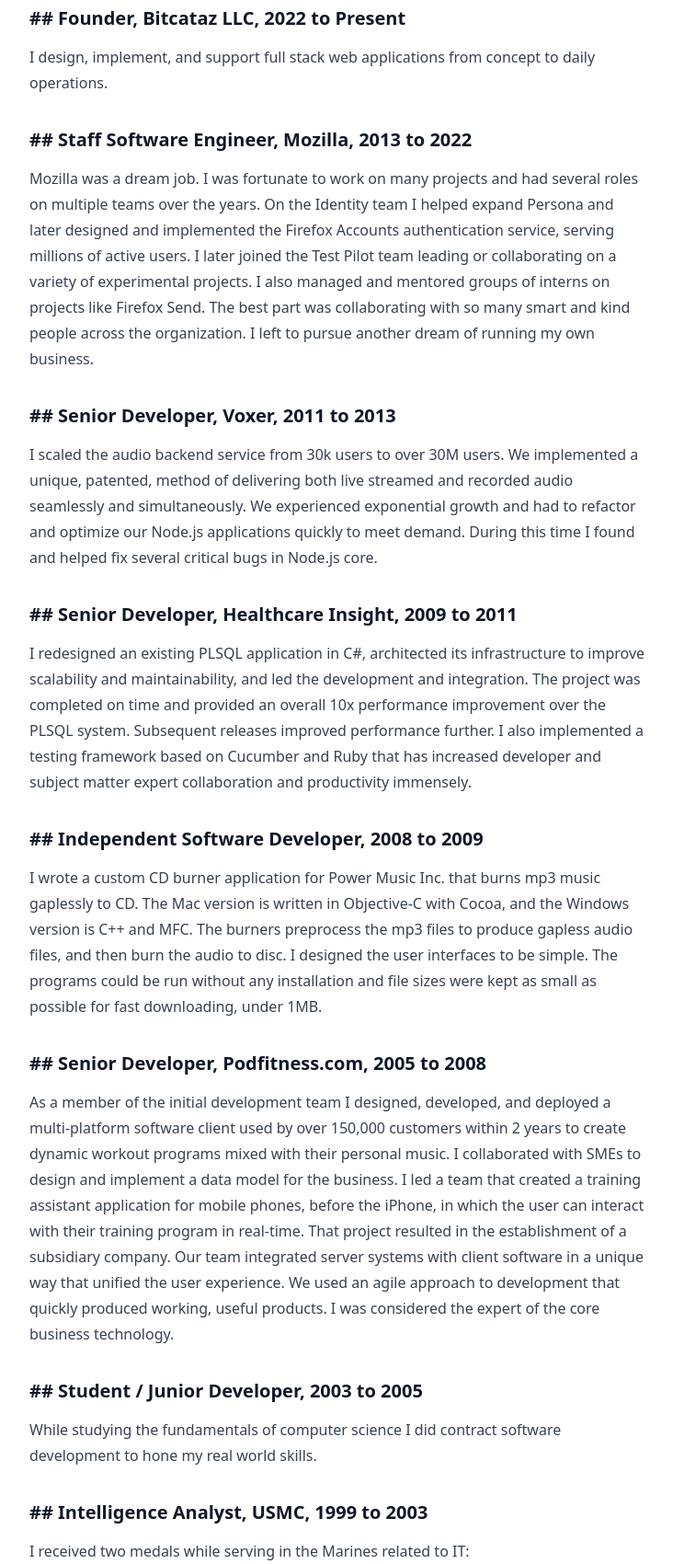
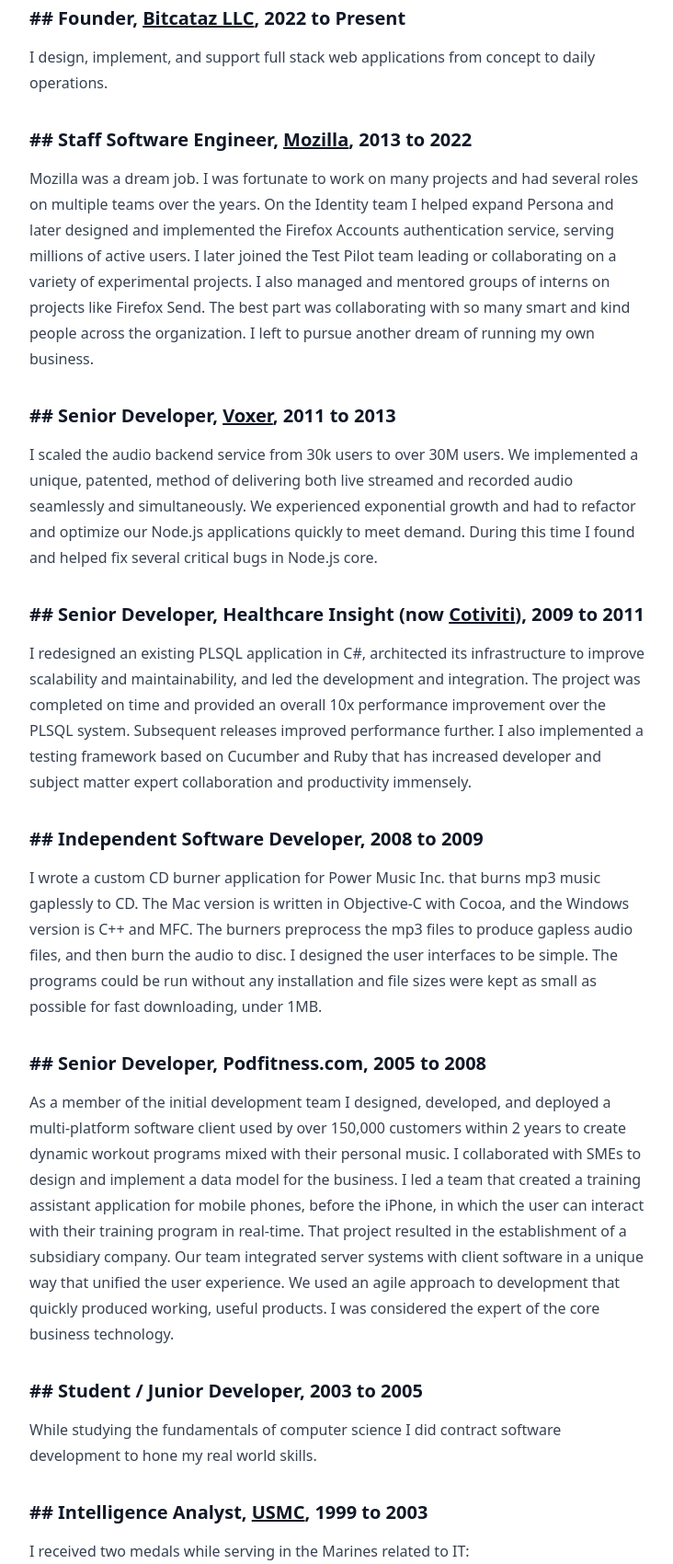
Before and after one commit to dannycoates/dannycoates.github.io, a plain HTML site: page docs/index.html in a window 1280 px wide. Shown: the part 1100-2800 px from the top of the page at 92% size, without its empty margins (272-1004 px from the left). Drawn offline with Linux system fonts and the light colour scheme.

Commit message:
add links

```diff
--- a/docs/index.html
+++ b/docs/index.html
@@ -52,7 +52,6 @@
         margin-bottom: 1em;
         line-height: 1.3333333;
       }
-
       h2::before {
         content: "# ";
       }
@@ -73,7 +72,6 @@
       a {
         color: #111827;
         text-decoration: underline;
-        font-weight: 500;
       }
       b {
         font-weight: bolder;
@@ -161,7 +159,10 @@
       <section>
         <h2>Experience</h2>
         <article>
-          <h3>Founder, Bitcataz LLC, <time>2022</time> to Present</h3>
+          <h3>
+            Founder, <a href="https://bitcataz.com">Bitcataz LLC</a>,
+            <time>2022</time> to Present
+          </h3>
           <p>
             I design, implement, and support full stack web applications from
             concept to daily operations.
@@ -169,7 +170,8 @@
         </article>
         <article>
           <h3>
-            Staff Software Engineer, Mozilla, <time>2013</time> to
+            Staff Software Engineer, <a href="https://mozilla.org">Mozilla</a>,
+            <time>2013</time> to
             <time>2022</time>
           </h3>
           <p>
@@ -187,7 +189,8 @@
         </article>
         <article>
           <h3>
-            Senior Developer, Voxer, <time>2011</time> to <time>2013</time>
+            Senior Developer, <a href="https://voxer.com">Voxer</a>,
+            <time>2011</time> to <time>2013</time>
           </h3>
           <p>
             I scaled the audio backend service from 30k users to over 30M users.
@@ -200,7 +203,9 @@
         </article>
         <article>
           <h3>
-            Senior Developer, Healthcare Insight, <time>2009</time> to
+            Senior Developer, Healthcare Insight (now
+            <a href="https://www.cotiviti.com">Cotiviti</a>),
+            <time>2009</time> to
             <time>2011</time>
           </h3>
           <p>
@@ -263,7 +268,8 @@
         </article>
         <article>
           <h3>
-            Intelligence Analyst, USMC, <time>1999</time> to
+            Intelligence Analyst, <a href="https://www.marines.mil">USMC</a>,
+            <time>1999</time> to
             <time>2003</time>
           </h3>
           <p>
```
